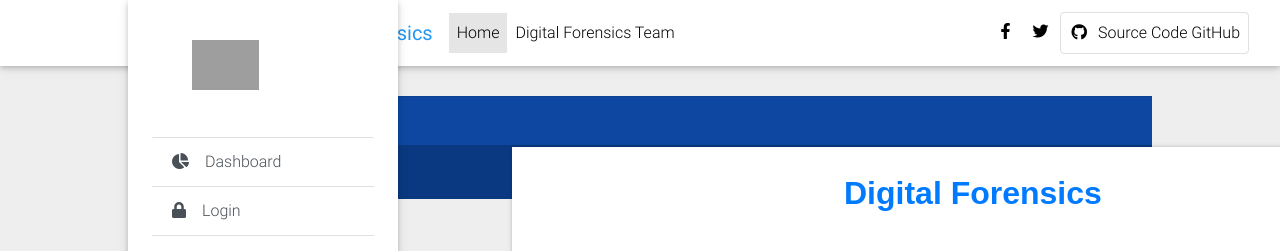
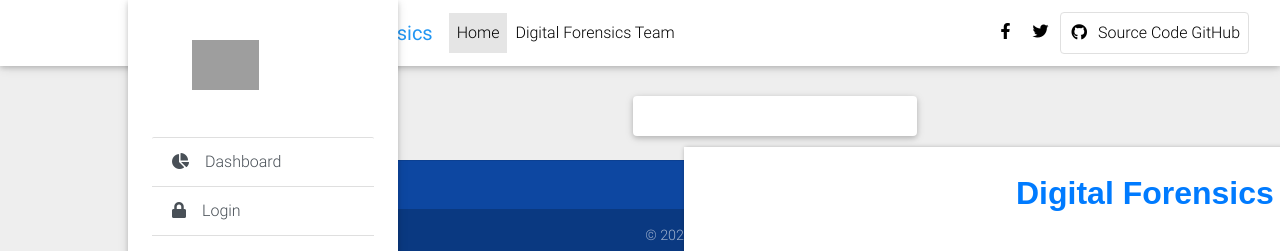
Before and after one commit to shixiyue/digital-forensics, a Flask app: page / in a window 1280 px wide; the page is wider, and only the part inside the window is pictured. Shown: the top 251 px of that part. Run offline with Flask 2, Linux system fonts and the light colour scheme; some libraries are stand-ins or nearby versions; grey boxes are pictures that could not be loaded.

Commit message:
trying index again

```diff
--- a/templates/index.html
+++ b/templates/index.html
@@ -49,8 +49,10 @@
       $axure.utils.getReloadPath = function() { return 'resources/reload.html'; };
     </script>
   </head>
-  <body>
-    <div id="base" class="">
+  <div class="col-md-6 mb-4 mx-auto">
+    <!--Form-->
+    <div class="card">
+      <div class="card-body">
 
         <!-- Unnamed (Rectangle) -->
         <div id="u21" class="ax_default box_1">
@@ -74,7 +76,8 @@
         </div>
       </div>
       <script src="resources/scripts/axure/ios.js"></script>
-  </body>
+    </div>
+  </div>
 </html>
 
 {% endblock %}
```
Lines whose indentation alone changed are shown as unchanged.
